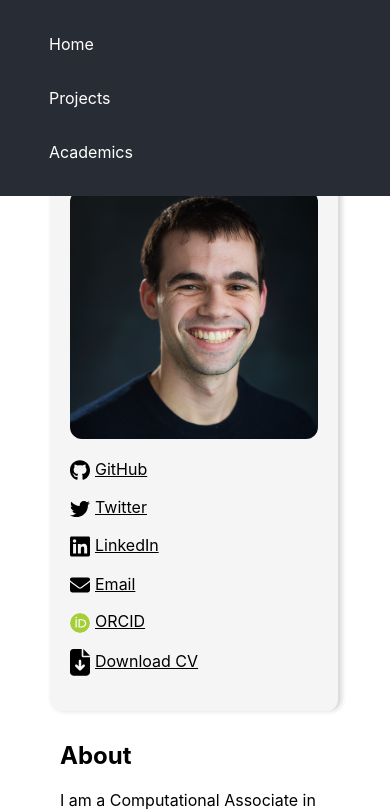
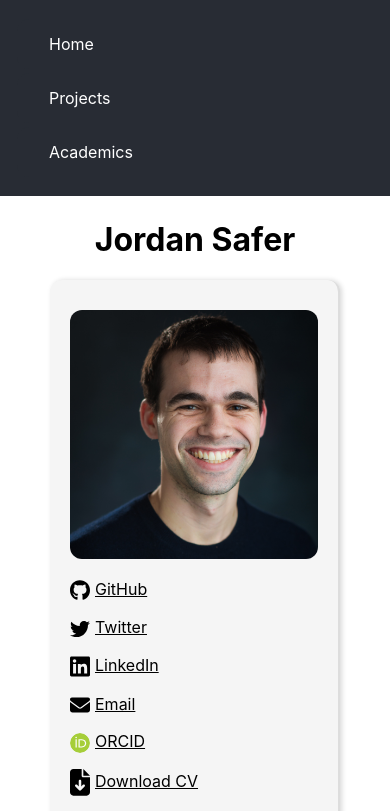
Before and after one commit to jordansafer/jordansafer.github.io, a React (Create React App) app: page /#/ in a window 390 px wide. Shown: the top 811 px of the page. Built offline with nearby package versions, Linux system fonts and the light colour scheme.

Commit message:
fix spacing

```diff
--- a/src/App.css
+++ b/src/App.css
@@ -104,6 +104,10 @@
     display: block;
     text-align: left;
   }
+
+  body {
+    padding-top: 120px; /* Adjust this value to match the navbar's height */
+  }
 }
 
 /* for site page just put margins so it doesn't overlap with nav bar */
```
